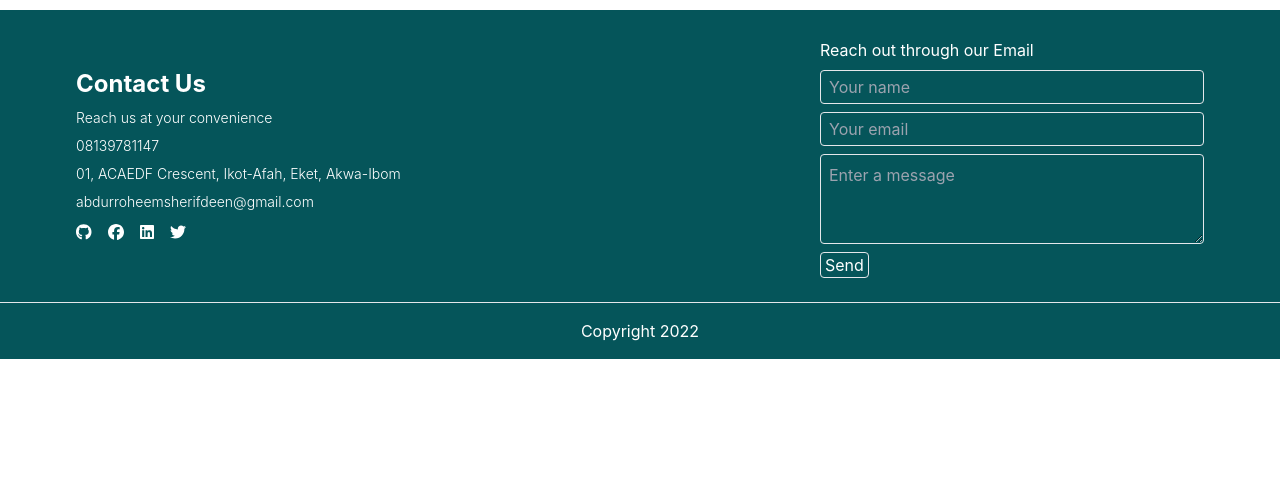
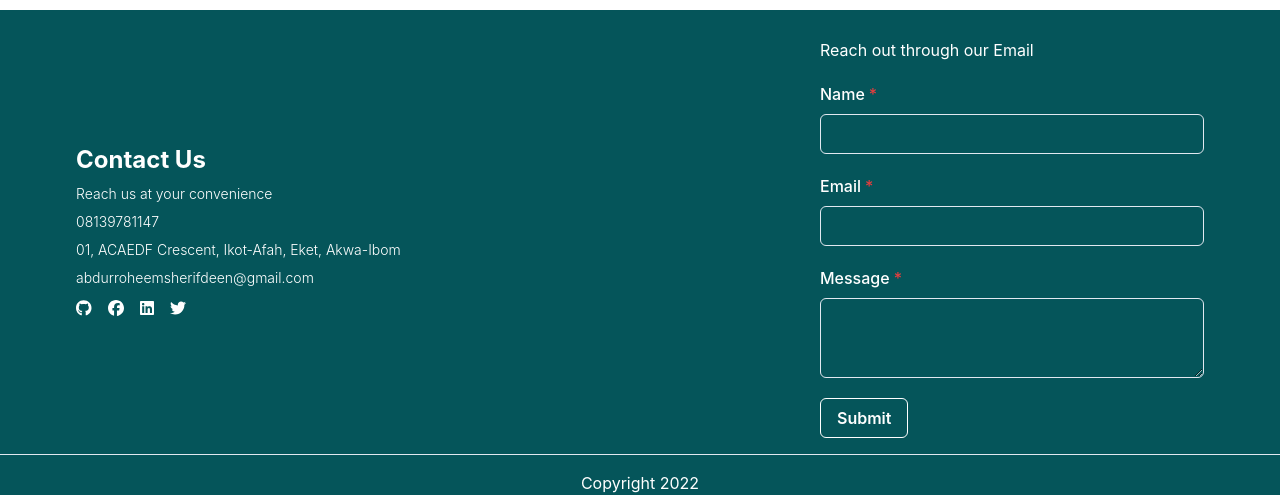
Before and after one commit to Official-simple-soul/realestate-trade, a Next.js app: page /viewproperty/1 in a window 1280 px wide. Shown: the part 561-1056 px from the top of the page. Before the commit the page ends 920 px from the top, so only its background shows below. Built offline with nearby package versions, Linux system fonts and the light colour scheme.

Commit message:
worked on the mail contact

```diff
--- a/components/Content.jsx
+++ b/components/Content.jsx
@@ -6,17 +6,7 @@ import Link from 'next/link';
 
 export default function Content() {
   const [random, setRandom] = useState([])
- const [btn, setBtn] = useState([])
- const arr = []
- for(let i=1; i<=20; i++) {
-  arr.push(i)
- }
- useEffect(()=>{
-  setBtn(arr.slice(0,5))
- }, [])
- const handleBtn =()=> {
-  setBtn(arr.slice(5, 10))
- }
+
 
   useEffect(()=>setRandom(data.sort(() => Math.random() - 0.5)), [])
 
@@ -24,13 +14,6 @@ export default function Content() {
     <div className="bg-white text-black h-[100%] col-span-5 p-4">
       <div className="">
         <TopContent />
-        {
-          btn.map(item=> {
-            return <>
-            <button onClick={handleBtn} className='border px-2 m-1'>{item}</button>
-            </>
-          })
-        }
       </div>
       <h1 className="text-center md:text-2xl  mt-16 mb-8 font-bold text-main">
         HOT SELLING PROPERTIES
--- a/components/Footer.jsx
+++ b/components/Footer.jsx
@@ -6,20 +6,10 @@ import { faLinkedin } from '@fortawesome/free-brands-svg-icons';
 import { faTwitter } from '@fortawesome/free-brands-svg-icons';
 import Link from 'next/link';
 import { sendContact } from '../lib/app';
+import Form from '../components/Form'
 
 export default function Footer() {
-    const [values, setValues] = useState({
-        name: '',
-        email: '',
-        message: ''
-    })
-    const {name, email, message} = values;
-    const handleMail = (e) => setValues({...values, [e.target.name]: e.target.value});
-    const handleSubmit = async e=> {
-        e.preventDefault();
 
-        await sendContact(values)
-    }
   return (
     <footer className='bg-main w-full text-white'>
         <div className="container px-3 md:text-left py-4 md:flex justify-between items-center">
@@ -44,30 +34,7 @@ export default function Footer() {
             </div>
             <div className="right md:w-96 mt-8 md:mt-0">
                 <h1 className='mt-3'>Reach out through our Email</h1>
-                <form onSubmit={handleSubmit}>
-                    <input
-                    type="text"
-                    name='name'
-                    placeholder='Your name'
-                    required
-                    value={name}
-                    onChange={handleMail}
-                    className='bg-transparent px-2 border block w-full py-1 my-2 rounded'
-                    />
-                    <input
-                    type="email"
-                    name='email'
-                    placeholder='Your email'
-                    required
-                    value={email}
-                    onChange={handleMail}
-                    className='bg-transparent px-2 border block w-full py-1 my-2 rounded'
-                    />
-                    <textarea name="message" id="" placeholder='Enter a message' rows="3" value={message} onChange={handleMail} className='block p-2 bg-transparent border w-full rounded' required></textarea>
-                    <button
-                    className='border px-1 my-2 rounded'
-                    >Send</button>
-                </form>
+                <Form />
             </div>
         </div>
         <div className="text-center py-4 bottom border-t">
--- /dev/null
+++ b/components/Form.jsx
@@ -0,0 +1,123 @@
+import React, { useState } from 'react';
+import {
+  Button,
+  FormControl,
+  FormErrorMessage,
+  FormLabel,
+  Input,
+  Textarea,
+  Text,
+} from '@chakra-ui/react';
+import { setConstantValue } from 'typescript';
+import { sendContact } from '../lib/app';
+import { useToast } from '@chakra-ui/react';
+
+const initValues = { name: '', email: '', message: '' };
+const initState = { values: initValues };
+
+export default function Form() {
+  const [state, setState] = useState(initState);
+  const [touched, setTouched] = useState({});
+  const { values, isLoading, error } = state;
+  const toast = useToast();
+  const onBlur = ({ target }) =>
+    setTouched((prev) => ({
+      ...prev,
+      [target.name]: true,
+    }));
+  const handleState = ({ target }) =>
+    setState((prev) => ({
+      ...prev,
+      values: {
+        ...prev.values,
+        [target.name]: target.value,
+      },
+    }));
+
+  const onSubmit = async () => {
+    setState((prev) => ({
+      ...prev,
+      isLoading: true,
+    }));
+    try {
+      await sendContact(values);
+      setTouched({});
+      setState(initState);
+      toast({
+        title: 'Message Sent.',
+        status: 'success',
+        duration: '2000',
+        position: 'top',
+      });
+    } catch (error) {
+      setState((prev) => ({
+        ...prev,
+        isLoading: false,
+        error: error.message,
+      }));
+    }
+  };
+  return (
+    <div>
+      {error && (
+        <Text color="red.300" my={4} fontSize="xl">
+          {error}
+        </Text>
+      )}
+      <FormControl
+        isRequired
+        isInvalid={touched.name && !values.name}
+        mb={5}
+        mt={5}
+      >
+        <FormLabel>Name</FormLabel>
+        <Input
+          type="text"
+          name="name"
+          errorBorderColor="red.300"
+          value={values.name}
+          onChange={handleState}
+          onBlur={onBlur}
+        />
+        <FormErrorMessage>Required</FormErrorMessage>
+      </FormControl>
+      <FormControl isRequired isInvalid={touched.email && !values.name} mb={5}>
+        <FormLabel>Email</FormLabel>
+        <Input
+          type="email"
+          name="email"
+          errorBorderColor="red.300"
+          value={values.email}
+          onChange={handleState}
+          onBlur={onBlur}
+        />
+        <FormErrorMessage>Required</FormErrorMessage>
+      </FormControl>
+      <FormControl
+        isRequired
+        isInvalid={touched.message && !values.name}
+        mb={5}
+      >
+        <FormLabel>Message</FormLabel>
+        <Textarea
+          type="text"
+          name="message"
+          errorBorderColor="red.300"
+          value={values.message}
+          onChange={handleState}
+          onBlur={onBlur}
+        />
+        <FormErrorMessage>Required</FormErrorMessage>
+      </FormControl>
+      <Button
+        variant="outline"
+        colorScheme="white"
+        isLoading={isLoading}
+        onClick={onSubmit}
+        disabled={!values.name || !values.email || !values.message}
+      >
+        Submit
+      </Button>
+    </div>
+  );
+}
--- a/lib/app.jsx
+++ b/lib/app.jsx
@@ -8,4 +8,7 @@ export const sendContact = async (data) =>
       'Content-type': 'application/json',
       Accept: 'application/json',
     },
-  });
+  }).then((res)=> {
+    if(!res.ok) throw new Error('Failed to send message');
+    return res.json()
+  })
--- a/package.json
+++ b/package.json
@@ -9,6 +9,9 @@
     "lint": "next lint"
   },
   "dependencies": {
+    "@chakra-ui/react": "^2.4.3",
+    "@emotion/react": "^11.10.5",
+    "@emotion/styled": "^11.10.5",
     "@fortawesome/fontawesome-svg-core": "^6.2.1",
     "@fortawesome/free-brands-svg-icons": "^6.2.1",
     "@fortawesome/free-solid-svg-icons": "^6.2.1",
@@ -19,6 +22,7 @@
     "dotenv": "^16.0.3",
     "eslint": "8.29.0",
     "eslint-config-next": "13.0.6",
+    "framer-motion": "^6.5.1",
     "next": "13.0.6",
     "nodemailer": "^6.8.0",
     "react": "18.2.0",
--- a/pages/_app.tsx
+++ b/pages/_app.tsx
@@ -5,15 +5,18 @@ import { RestProvider } from '../contexts/Context';
 import '@fortawesome/fontawesome-svg-core/styles.css'; //importing font awesome css
 import { config } from '@fortawesome/fontawesome-svg-core';
 config.autoAddCss = false;
+import { ChakraProvider } from '@chakra-ui/react';
 
 export default function App({ Component, pageProps }: AppProps) {
   return (
     <>
+    <ChakraProvider>
       <RestProvider>
         <Layout title="Homepage">
           <Component {...pageProps} />
         </Layout>
       </RestProvider>
+      </ChakraProvider>
     </>
   );
 }
--- a/pages/api/contact.ts
+++ b/pages/api/contact.ts
@@ -10,6 +10,9 @@ const handler = async (req: NextApiRequest, res: NextApiResponse<Data>) => {
   if (req.method === 'POST') {
     const data = req.body;
     const { name, email, message } = data;
+    if(!name || !email || !message) {
+      return res.status(400).json(data)
+    }
     try {
       await transporter.sendMail({
         ...mailOptions,
@@ -20,9 +23,10 @@ const handler = async (req: NextApiRequest, res: NextApiResponse<Data>) => {
       });
       res.json({ success: true });
     } catch (err) {
-      console.log(err);
+      return res.status(400).json({message: err.message})
     }
   }
+  return res.status(400).json({message: 'Bad request'})
 };
 
 export default handler;
```
Also changed, not shown: 1 other file (tests, documents, lock files or other folders).
